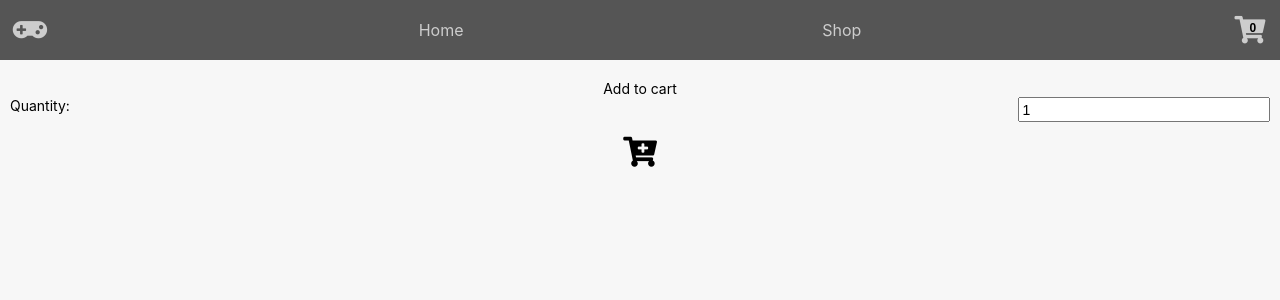
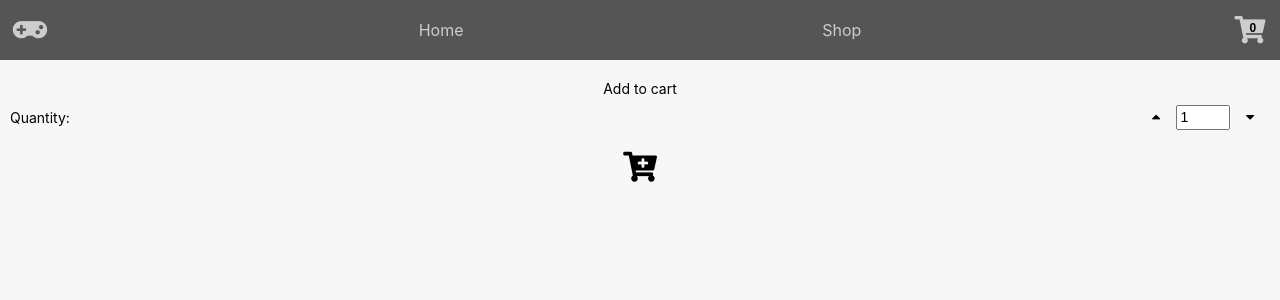
Before and after one commit to charliedodds/shopping-cart, a React (Create React App) app: page /shop/1 in a window 1280 px wide. Shown: the top 300 px of the page. Built offline with nearby package versions, Linux system fonts and the light colour scheme; no server answers.

Commit message:
Add increment/decrement buttons to Item pages

```diff
--- a/src/components/Checkout.js
+++ b/src/components/Checkout.js
@@ -1,6 +1,6 @@
 import '../styles/Checkout.css';
 
-const Checkout = ({ basket }) => {
+const Checkout = ({ basket, setBasket }) => {
 	let prices;
 	const getPrices = (basket) => {
 		if (basket) {
@@ -13,15 +13,26 @@ const Checkout = ({ basket }) => {
 	console.log(prices);
 
 	console.log(basket);
+
+	const handleClick = (e) => {
+		const id = e.target.closest('article').id;
+		setBasket(basket.filter((item) => item.id !== id));
+	};
+
 	return (
 		<section className='Checkout'>
 			<h1>Checkout</h1>
 			{basket &&
 				basket.map((item) => (
-					<article key={item.name} className='Checkout-item'>
+					<article key={item.id} id={item.id} className='Checkout-item'>
 						<section className='Checkout-info'>
 							<h2 className='Checkout-title'>{item.name}</h2>
-							<p className='Checkout-price'>£{item.price}</p>
+							<section className='Checkout-container'>
+								<p className='Checkout-price'>£{item.price}</p>
+								<button onClick={handleClick}>
+									<i className='far fa-trash-alt'></i>
+								</button>
+							</section>
 						</section>
 						<figure className='Checkout-img-container'>
 							<img className='Checkout-img' src={item.img} alt={item.name} />
--- a/src/components/Home.js
+++ b/src/components/Home.js
@@ -12,6 +12,10 @@ const Home = () => (
 			Head to the Shop tab to see the top 60 current sales (ordered by how good
 			the sale is, not by price or rating).
 		</p>
+		<p className='Home-para'>
+			This website is not affiliated with Steam in any way shape or form, I just
+			needed an API which displayed images and prices.
+		</p>
 	</section>
 );
 
--- a/src/components/Item.js
+++ b/src/components/Item.js
@@ -1,5 +1,6 @@
 import { useState, useEffect } from 'react';
 import { useParams } from 'react-router-dom';
+import { v4 as uuidv4 } from 'uuid';
 
 import editImgSrc from '../controllers/editImgSrc';
 
@@ -26,7 +27,11 @@ const Item = ({ basket, setBasket }) => {
 	}, []);
 
 	const handleChange = (e) => {
+		if (typeof e.target.value === 'string') {
+			setQty(parseInt(e.target.value));
+		} else {
 			setQty(e.target.value);
+		}
 	};
 
 	const handleSubmit = (e) => {
@@ -37,11 +42,20 @@ const Item = ({ basket, setBasket }) => {
 				name: item.gameInfo.name,
 				img: editImgSrc(item.gameInfo.thumb),
 				price: item.gameInfo.salePrice,
+				id: uuidv4(),
 			});
 		}
 		setBasket([...basket, ...itemsToAdd]);
 		console.log(basket);
 		setQty(1);
+	};
+
+	const handleIncrement = () => {
+		setQty(qty + 1);
+	};
+
+	const handleDecrement = () => {
+		setQty(qty - 1);
 	};
 
 	return (
@@ -82,16 +96,32 @@ const Item = ({ basket, setBasket }) => {
 				<p>Add to cart</p>
 				<section className='Item-input-container'>
 					<label htmlFor='qty'>Quantity:</label>
+					<section className='Item-inputs'>
+						<button
+							type='button'
+							className='Item-button'
+							onClick={handleIncrement}
+						>
+							<i className='fas fa-caret-up'></i>
+						</button>
 						<input
 							className='Item-input'
 							id='qty'
 							onChange={handleChange}
 							type='number'
-						min='0'
+							min='1'
 							value={qty}
 						/>
+						<button
+							type='button'
+							className='Item-button'
+							onClick={handleDecrement}
+						>
+							<i className='fas fa-caret-down'></i>
+						</button>
 					</section>
-				<button className='Item-add-to-cart'>
+				</section>
+				<button type='submit' className='Item-add-to-cart'>
 					<i className='fas fa-cart-plus'></i>
 				</button>
 			</form>
--- a/src/components/ShopApp.js
+++ b/src/components/ShopApp.js
@@ -20,7 +20,7 @@ const ShopApp = () => {
 					<Item basket={basket} setBasket={setBasket} />
 				</Route>
 				<Route exact path='/checkout'>
-          <Checkout basket={basket} />
+					<Checkout basket={basket} setBasket={setBasket} />
 				</Route>
 			</Switch>
 		</main>
--- a/src/styles/Checkout.css
+++ b/src/styles/Checkout.css
@@ -15,7 +15,16 @@
 
 .Checkout-title {
 	text-align: left;
-	margin-bottom: 0.5rem;
+}
+
+.Checkout-container {
+	display: flex;
+	justify-content: space-between;
+	align-items: center;
+}
+
+.Checkout-price {
+	font-size: 1.6rem;
 }
 
 .Checkout-img-container {
@@ -26,10 +35,6 @@
 	width: 100%;
 }
 
-.Checkout-price {
-	font-size: 1.6rem;
-}
-
 .total {
 	margin: 2rem;
 	text-align: center;
--- a/src/styles/Item.css
+++ b/src/styles/Item.css
@@ -33,6 +33,22 @@
 
 .Item-input-container {
 	display: flex;
+	align-items: center;
+	justify-content: space-between;
+}
+
+.Item-inputs {
+	display: flex;
+	align-items: center;
+}
+
+.Item-button:nth-of-type(1) {
+	margin-left: auto;
+}
+
+.Item-input {
+	height: 50%;
+	margin: 0;
 }
 
 .Item-add-to-cart {
```
Also changed, not shown: 1 other file (tests, documents, lock files or other folders). Lines whose indentation alone changed are shown as unchanged.
